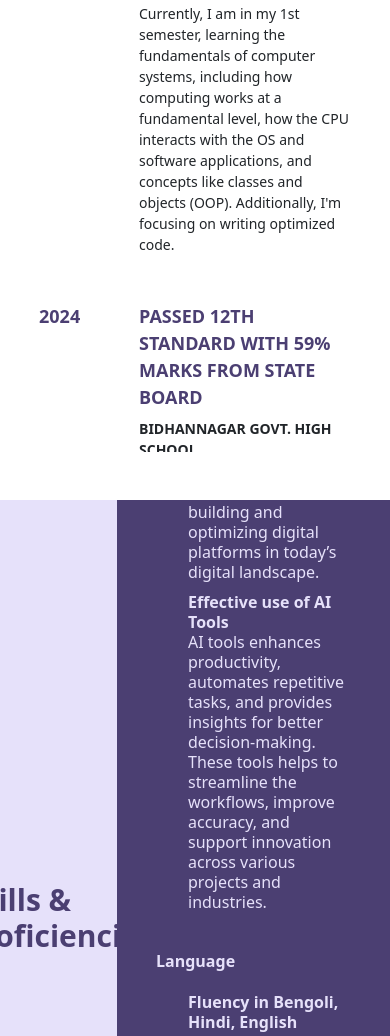
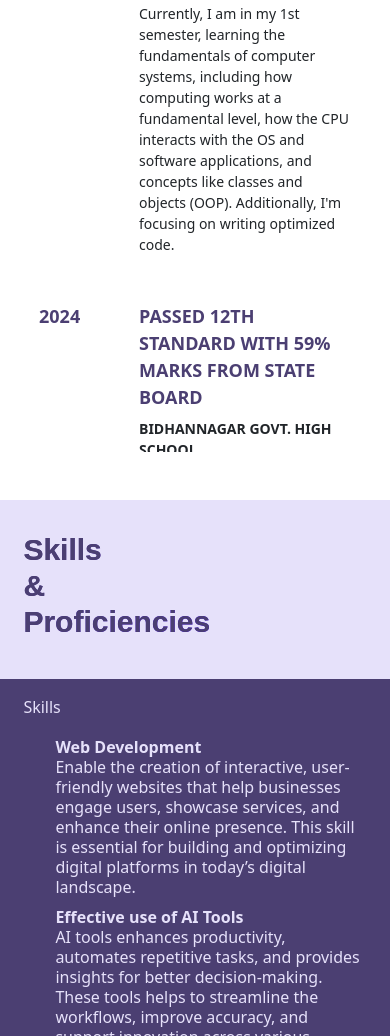
Before and after one commit to rajarshibala2005/myPortfolio, a plain HTML site: page index.html in a window 390 px wide. Shown: the part 1718-2754 px from the top of the page. Drawn offline with nearby package versions, Linux system fonts and the light colour scheme.

Commit message:
skills page anime added

```diff
--- a/css/responsive.css
+++ b/css/responsive.css
@@ -57,4 +57,21 @@
     .ex-edu-right {
         width: 100%;
     }
+    .skill-profie {
+        width: 100vw;
+        height: auto;
+        flex-direction: column;
+    }
+    .skill-profie-left {
+        width: 100%;
+        height: auto;
+        justify-content: flex-start;
+        padding: 8% 6%;
+    }
+    .skill-profie-right {
+        width: 100%;
+        height: auto;
+        padding: 5% 6%;
+        justify-content: flex-start;
+      }
 }
--- a/index.html
+++ b/index.html
@@ -56,7 +56,7 @@
   <section class="skills-proficiencies">
     <div class="section skill-profie">
       <div class="skill-profie-left">
-        <h3 class="fade-slide-left delay-1">Skills & Proficiencies</h3>
+        <h3 class="shining-text fade-slide-left delay-1">Skills <br>& <br>Proficiencies</h3>
       </div>
       <div class="skill-profie-right slide-left_2_right delay-3">
         <div>
--- a/styles.css
+++ b/styles.css
@@ -160,7 +160,7 @@
 
 .skill-profie-right div h4 {
     font-size: 16px;
-    font-weight: bold;
+    font-weight: 300;
     margin-bottom: 20px;
 }
 .skill-profie-right div ul li {
```
